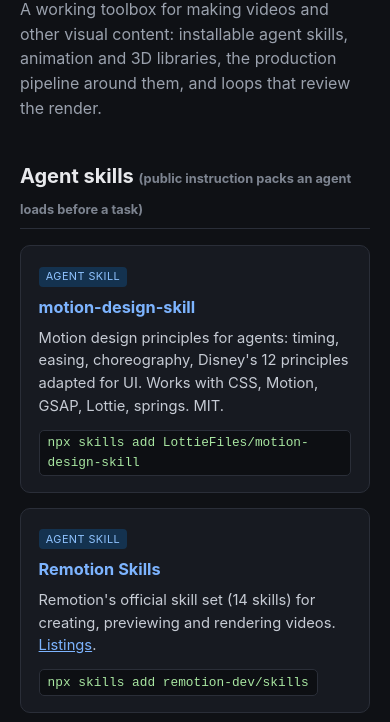
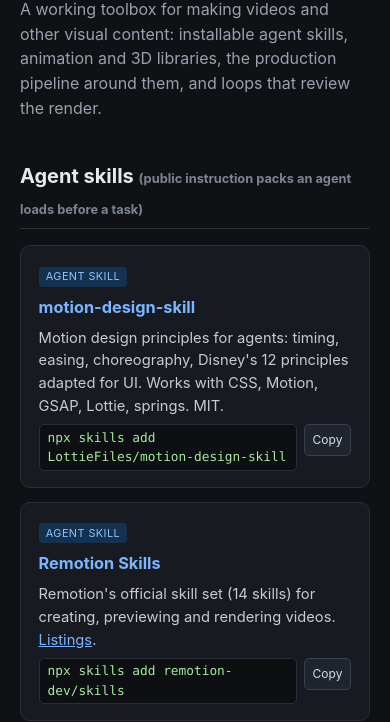
Before and after one commit to irvan-putra/skills, a plain HTML site: page motion/index.html in a window 390 px wide. Shown: the part 143-865 px from the top of the page. Drawn offline with Linux system fonts and the light colour scheme.

Commit message:
Make motion command chips mobile-safe and copyable

```diff
--- a/motion/index.html
+++ b/motion/index.html
@@ -24,7 +24,11 @@
   .tag.lib { background: #1e3a2a; color: #8fd9a8; }
   .tag.tool { background: #3a2f14; color: #e3c573; }
   .card p { margin: .4rem 0; font-size: .92rem; color: #c6cbd4; }
-  .card code { display: inline-block; background: #0d0f13; border: 1px solid #2a2e38; border-radius: 5px; padding: .15rem .5rem; font-size: .8rem; color: #a8e6a1; margin-top: .35rem; }
+  .card .command-row { display: flex; align-items: flex-start; gap: .4rem; margin-top: .35rem; }
+  .card code { display: block; flex: 1 1 auto; min-width: 0; background: #0d0f13; border: 1px solid #2a2e38; border-radius: 5px; padding: .15rem .5rem; font-family: ui-monospace, SFMono-Regular, Menlo, Consolas, "Liberation Mono", monospace; font-size: .8rem; line-height: 1.55; color: #a8e6a1; margin-top: 0; letter-spacing: 0; font-variant-ligatures: none; font-kerning: none; overflow-wrap: anywhere; }
+  .card code.multiline-command { white-space: pre-wrap; vertical-align: top; }
+  .copy-command { flex: 0 0 auto; min-height: 2rem; padding: .2rem .5rem; border: 1px solid #39414d; border-radius: 5px; background: #20242d; color: #d7dbe2; font: inherit; font-size: .75rem; cursor: pointer; }
+  .copy-command:hover, .copy-command:focus-visible { border-color: #7db4ff; color: #fff; }
   .meta { font-size: .8rem; color: #7d8490; }
   ol.pipeline { color: #c6cbd4; }
   ol.pipeline li { margin: .3rem 0; }
@@ -43,31 +47,31 @@
       <span class="tag skill">agent skill</span>
       <h3><a href="https://github.com/LottieFiles/motion-design-skill">motion-design-skill</a></h3>
       <p>Motion design principles for agents: timing, easing, choreography, Disney's 12 principles adapted for UI. Works with CSS, Motion, GSAP, Lottie, springs. MIT.</p>
-      <code>npx skills add LottieFiles/motion-design-skill</code>
+      <div class="command-row"><code>npx skills add LottieFiles/motion-design-skill</code><button class="copy-command" type="button" data-command="npx skills add LottieFiles/motion-design-skill" aria-label="Copy command">Copy</button></div>
     </div>
     <div class="card">
       <span class="tag skill">agent skill</span>
       <h3><a href="https://github.com/remotion-dev/skills">Remotion Skills</a></h3>
       <p>Remotion's official skill set (14 skills) for creating, previewing and rendering videos. <a href="https://www.skills.sh/remotion-dev">Listings</a>.</p>
-      <code>npx skills add remotion-dev/skills</code>
+      <div class="command-row"><code>npx skills add remotion-dev/skills</code><button class="copy-command" type="button" data-command="npx skills add remotion-dev/skills" aria-label="Copy command">Copy</button></div>
     </div>
     <div class="card">
       <span class="tag skill">agent skill</span>
       <h3><a href="https://github.com/lucasmarkes/hairline">hairline</a></h3>
       <p>Isometric line art that reacts to the pointer. <b>hairline-create</b> draws a figure from an idea; <b>hairline-adopt</b> rebuilds an existing SVG. Output is a single HTML file. MIT. <a href="https://hairline.lucasmarkes.com/skills">Docs</a>.</p>
-      <code>npx skills add lucasmarkes/hairline</code>
+      <div class="command-row"><code>npx skills add lucasmarkes/hairline</code><button class="copy-command" type="button" data-command="npx skills add lucasmarkes/hairline" aria-label="Copy command">Copy</button></div>
     </div>
     <div class="card">
       <span class="tag skill">agent skill</span>
       <h3><a href="https://github.com/wheresryan22/anatomy">anatomy</a></h3>
       <p>Interactive isometric SVG diagrams that explain a technical idea as a real physical object or machine, with optional WebGL shaders and a beta true-3D mode. <a href="https://skills.wheresryan.sh/anatomy">Author's page</a>.</p>
-      <code>npx skills add wheresryan22/anatomy</code>
+      <div class="command-row"><code>npx skills add wheresryan22/anatomy</code><button class="copy-command" type="button" data-command="npx skills add wheresryan22/anatomy" aria-label="Copy command">Copy</button></div>
     </div>
     <div class="card">
       <span class="tag skill">agent skill</span>
       <h3><a href="https://github.com/annnguyentt/anatomy-reveal-skill">anatomy-reveal</a></h3>
       <p>Builds an object as a many-part isometric figure, then produces an exploded-view reveal film and an interactive dissection page. Works from a photo or a name. MIT. <a href="https://typingmind.com/skills/annnguyentt-anatomy-reveal">TypingMind listing</a>.</p>
-      <code>npx skills add annnguyentt/anatomy-reveal-skill</code>
+      <div class="command-row"><code>npx skills add annnguyentt/anatomy-reveal-skill</code><button class="copy-command" type="button" data-command="npx skills add annnguyentt/anatomy-reveal-skill" aria-label="Copy command">Copy</button></div>
     </div>
   </div>
 
@@ -79,77 +83,78 @@
       <h3><a href="https://github.com/motiondivision/motion">Motion</a></h3>
       <p>Spring motion and screen transitions for React and JavaScript (formerly Framer Motion). <a href="https://motion.dev">motion.dev</a></p>
       <p>With an agent: <a href="https://motion.dev/ai-kit">Motion AI Kit</a>, the official skill + MCP server from the Motion team.</p>
-      <code>npx motion-ai</code>
+      <div class="command-row"><code>npx motion-ai</code><button class="copy-command" type="button" data-command="npx motion-ai" aria-label="Copy command">Copy</button></div>
     </div>
     <div class="card">
       <span class="tag lib">library</span>
       <h3><a href="https://github.com/greensock/GSAP">GSAP</a></h3>
       <p>Timeline-based animation for the web: precise sequencing, scroll triggers, SVG morphing. <a href="https://gsap.com">gsap.com</a></p>
       <p>With an agent: <a href="https://github.com/greensock/gsap-skills">GSAP Skills</a>, GreenSock's official skill set.</p>
-      <code>npx skills add greensock/gsap-skills</code>
+      <div class="command-row"><code>npx skills add greensock/gsap-skills</code><button class="copy-command" type="button" data-command="npx skills add greensock/gsap-skills" aria-label="Copy command">Copy</button></div>
     </div>
     <div class="card">
       <span class="tag lib">library</span>
       <h3><a href="https://github.com/mrdoob/three.js">Three.js</a></h3>
       <p>3D scenes and cameras in the browser; the base layer for WebGL content, pairs with react-three-fiber. <a href="https://threejs.org">threejs.org</a></p>
       <p>With an agent: <a href="https://github.com/CloudAI-X/threejs-skills">threejs-skills</a>, 13 packs covering current three.js, WebGPU/TSL and react-three-fiber.</p>
-      <code>npx skills add cloudai-x/threejs-skills</code>
+      <div class="command-row"><code>npx skills add cloudai-x/threejs-skills</code><button class="copy-command" type="button" data-command="npx skills add cloudai-x/threejs-skills" aria-label="Copy command">Copy</button></div>
     </div>
     <div class="card">
       <span class="tag lib">library</span>
       <h3><a href="https://github.com/pmndrs/react-three-rapier">react-three-rapier</a></h3>
       <p>Rapier physics in 3D React scenes: collisions, gravity, ragdolls. MIT.</p>
       <p>With an agent: <a href="https://github.com/EnzeD/r3f-skills">r3f-skills</a> includes r3f-physics, a Rapier bodies-and-colliders pack.</p>
-      <code>npx skills add EnzeD/r3f-skills</code>
+      <div class="command-row"><code>npx skills add EnzeD/r3f-skills</code><button class="copy-command" type="button" data-command="npx skills add EnzeD/r3f-skills" aria-label="Copy command">Copy</button></div>
     </div>
     <div class="card">
       <span class="tag lib">library</span>
       <h3><a href="https://github.com/pmndrs/react-postprocessing">react-postprocessing</a></h3>
       <p>Cinematic post effects for react-three-fiber: bloom, blur, depth of field, vignette.</p>
       <p>With an agent: <a href="https://github.com/EnzeD/r3f-skills">r3f-skills</a> includes r3f-postprocessing, for composer pipelines and screen effects.</p>
-      <code>npx skills add EnzeD/r3f-skills</code>
+      <div class="command-row"><code>npx skills add EnzeD/r3f-skills</code><button class="copy-command" type="button" data-command="npx skills add EnzeD/r3f-skills" aria-label="Copy command">Copy</button></div>
     </div>
     <div class="card">
       <span class="tag lib">library</span>
       <h3><a href="https://github.com/Alchemist0823/three.quarks">three.quarks</a></h3>
       <p>Particle effects for three.js: fire, smoke, explosions, magic. MIT. <a href="https://quarks.art">quarks.art</a></p>
       <p>With an agent: the MIT repo ships docs and live examples an agent can follow directly; <a href="https://github.com/scottstts/Threejs-Awesome-Graphics-Agent-Skills">Threejs Awesome Graphics Agent Skills</a> (MIT) adds a broader procedural-vfx pack.</p>
-      <code>npx threejs-awesome-graphics-agent-skills@latest install --agent claude-code</code>
+      <div class="command-row"><code class="multiline-command">npx threejs-awesome-graphics-agent-skills@latest install \
+--agent claude-code</code><button class="copy-command" type="button" data-command="npx threejs-awesome-graphics-agent-skills@latest install --agent claude-code" aria-label="Copy command">Copy</button></div>
     </div>
     <div class="card">
       <span class="tag lib">library</span>
       <h3><a href="https://github.com/cocopon/tweakpane">Tweakpane</a></h3>
       <p>Compact pane to adjust parameters live while developing a scene or animation. MIT.</p>
       <p>With an agent: the <a href="https://tweakpane.github.io/docs/">docs</a> are short enough to read cold; <a href="https://github.com/petekp/agent-skills">tuning-panel</a> builds a Tweakpane, Leva or dat.GUI panel and exports the tuned values (no license file).</p>
-      <code>npx add-skill petekp/agent-skills</code>
+      <div class="command-row"><code>npx add-skill petekp/agent-skills</code><button class="copy-command" type="button" data-command="npx add-skill petekp/agent-skills" aria-label="Copy command">Copy</button></div>
     </div>
     <div class="card">
       <span class="tag tool">desktop tool</span>
       <h3><a href="https://github.com/blender/blender">Blender</a></h3>
       <p>Free, open source 3D suite: modeling, rigging, animation, rendering. Exports glTF for the web. <a href="https://www.blender.org">blender.org</a></p>
       <p>With an agent: <a href="https://github.com/ahujasid/mcp-for-blender">Blender MCP</a>, a community MCP server that lets an agent control Blender directly.</p>
-      <code>uvx mcp-for-blender setup</code>
+      <div class="command-row"><code>uvx mcp-for-blender setup</code><button class="copy-command" type="button" data-command="uvx mcp-for-blender setup" aria-label="Copy command">Copy</button></div>
     </div>
     <div class="card">
       <span class="tag tool">tool</span>
       <h3><a href="https://github.com/ManimCommunity/manim">Manim</a></h3>
       <p>Programmatic animation of diagrams, formulas and explainers, the style known from math channels. Python. <a href="https://www.manim.community">manim.community</a></p>
       <p>With an agent: <a href="https://github.com/vumichien/manim-skill">manim-skill</a>, an agent pipeline that turns ideas and math into Manim scenes. Apache-2.0.</p>
-      <code>npx skills add vumichien/manim-skill</code>
+      <div class="command-row"><code>npx skills add vumichien/manim-skill</code><button class="copy-command" type="button" data-command="npx skills add vumichien/manim-skill" aria-label="Copy command">Copy</button></div>
     </div>
     <div class="card">
       <span class="tag lib">library / format</span>
       <h3><a href="https://github.com/airbnb/lottie-web">Lottie</a></h3>
       <p>Lightweight vector animations exported from After Effects, played on web and mobile by lottie-web. Huge free library at <a href="https://lottiefiles.com">LottieFiles</a>.</p>
       <p>With an agent: LottieFiles' official <a href="https://creator.lottiefiles.com/agents.md">agent guide + MCP server</a> for driving Lottie Creator.</p>
-      <code>npx -y @lottiefiles/creator-mcp@latest</code>
+      <div class="command-row"><code>npx -y @lottiefiles/creator-mcp@latest</code><button class="copy-command" type="button" data-command="npx -y @lottiefiles/creator-mcp@latest" aria-label="Copy command">Copy</button></div>
     </div>
     <div class="card">
       <span class="tag lib">library / engine</span>
       <h3><a href="https://github.com/remotion-dev/remotion">Remotion</a></h3>
       <p>Video engine in React: compositions, sequences, rendering to MP4. <a href="https://www.remotion.dev">remotion.dev</a></p>
       <p>With an agent: the official <a href="https://github.com/remotion-dev/skills">Remotion Skills</a> listed above.</p>
-      <code>npx skills add remotion-dev/skills</code>
+      <div class="command-row"><code>npx skills add remotion-dev/skills</code><button class="copy-command" type="button" data-command="npx skills add remotion-dev/skills" aria-label="Copy command">Copy</button></div>
     </div>
   </div>
 
@@ -160,28 +165,29 @@
       <h3><a href="https://api.openverse.org/v1/">Openverse API</a></h3>
       <p>Search openly licensed audio (SFX, music) and images. Free anonymous use; optional OAuth registration raises rate limits. Check each result's own license and attribution requirements. <a href="https://docs.openverse.org">Docs</a>.</p>
       <p>With an agent: <a href="https://github.com/neno-is-ooo/mcp-openverse">mcp-openverse</a>, a community MCP server for searching Openverse.</p>
-      <code>npm install -g @mcp/openverse</code>
+      <div class="command-row"><code>npm install -g @mcp/openverse</code><button class="copy-command" type="button" data-command="npm install -g @mcp/openverse" aria-label="Copy command">Copy</button></div>
     </div>
     <div class="card">
       <span class="tag lib">library</span>
       <h3><a href="https://github.com/librosa/librosa">librosa</a></h3>
       <p>Python audio analysis: beat tracking and tempo detection to sync cuts and movement to music. <a href="https://librosa.org">librosa.org</a></p>
       <p>With an agent: <a href="https://github.com/hugohow/mcp-music-analysis">mcp-music-analysis</a>, a community MCP server that runs librosa analysis.</p>
-      <code>npx -y @smithery/cli install @hugohow/mcp-music-analysis --client claude</code>
+      <div class="command-row"><code class="multiline-command">npx -y @smithery/cli install @hugohow/mcp-music-analysis \
+--client claude</code><button class="copy-command" type="button" data-command="npx -y @smithery/cli install @hugohow/mcp-music-analysis --client claude" aria-label="Copy command">Copy</button></div>
     </div>
     <div class="card">
       <span class="tag tool">tool</span>
       <h3><a href="https://github.com/m-bain/whisperX">WhisperX</a></h3>
       <p>Subtitles with word-level timestamps and speaker diarization, fast batched inference. BSD-2-Clause.</p>
       <p>With an agent: <a href="https://github.com/abubakarsiddik31/whisperx-transcribe">whisperx-transcribe</a>, runs WhisperX and returns a speaker-labeled Markdown transcript.</p>
-      <code>npx skills add abubakarsiddik31/whisperx-transcribe</code>
+      <div class="command-row"><code>npx skills add abubakarsiddik31/whisperx-transcribe</code><button class="copy-command" type="button" data-command="npx skills add abubakarsiddik31/whisperx-transcribe" aria-label="Copy command">Copy</button></div>
     </div>
     <div class="card">
       <span class="tag tool">tool</span>
       <h3><a href="https://github.com/FFmpeg/FFmpeg">FFmpeg</a></h3>
       <p>Export and conversion for everything: codecs, trimming, muxing audio and subtitles, thumbnails. <a href="https://www.ffmpeg.org">ffmpeg.org</a></p>
       <p>With an agent: <a href="https://github.com/muhammaddadu/ffmpeg-skill">ffmpeg-skill</a>, FFmpeg recipes plus a full production pipeline.</p>
-      <code>npx skills add muhammaddadu/ffmpeg-skill</code>
+      <div class="command-row"><code>npx skills add muhammaddadu/ffmpeg-skill</code><button class="copy-command" type="button" data-command="npx skills add muhammaddadu/ffmpeg-skill" aria-label="Copy command">Copy</button></div>
     </div>
   </div>
 
@@ -192,26 +198,26 @@
       <span class="tag skill">agent skill</span>
       <h3><a href="https://github.com/mirac221/frame-judge">frame-judge</a></h3>
       <p>A separate code-blind critic agent judges captured screenshots and frame sheets against your original request, with a capped revise loop. For UI, animation and video; runs in Claude Code, Cursor, Codex, ChatGPT and Antigravity. Apache-2.0. New, small project.</p>
-      <code>git clone https://github.com/mirac221/frame-judge && node frame-judge/scripts/install.mjs</code>
+      <div class="command-row"><code>git clone https://github.com/mirac221/frame-judge && node frame-judge/scripts/install.mjs</code><button class="copy-command" type="button" data-command="git clone https://github.com/mirac221/frame-judge &amp;&amp; node frame-judge/scripts/install.mjs" aria-label="Copy command">Copy</button></div>
     </div>
     <div class="card">
       <span class="tag tool">tool + skill</span>
       <h3><a href="https://github.com/moritzkremb/framejam">FrameJam</a></h3>
       <p>Pause the render, pin a comment to the exact frame and spot that is off, and the agent revises round by round. Plugin for Claude, ChatGPT and Cursor; local-first, works with any tool that renders MP4, over MCP. MIT. <a href="https://www.framejam.ai">framejam.ai</a></p>
-      <code>npx -y framejam install</code>
+      <div class="command-row"><code>npx -y framejam install</code><button class="copy-command" type="button" data-command="npx -y framejam install" aria-label="Copy command">Copy</button></div>
     </div>
     <div class="card">
       <span class="tag skill">agent skill</span>
       <h3><a href="https://github.com/whaleyxbt/claude-motion">claude-motion review-loop</a></h3>
       <p>A motion-design toolkit whose review-loop skill renders a draft, tiles one frame per timeline beat into labeled contact sheets, and checks composition, type, timing and consistency against a checklist. Self-review by the same agent, so pair it with your own look. MIT.</p>
-      <code>git clone https://github.com/whaleyxbt/claude-motion && cd claude-motion && npm install && npm run build</code>
+      <div class="command-row"><code>git clone https://github.com/whaleyxbt/claude-motion && cd claude-motion && npm install && npm run build</code><button class="copy-command" type="button" data-command="git clone https://github.com/whaleyxbt/claude-motion &amp;&amp; cd claude-motion &amp;&amp; npm install &amp;&amp; npm run build" aria-label="Copy command">Copy</button></div>
     </div>
     <div class="card">
       <span class="tag tool">MCP servers</span>
       <h3><a href="https://github.com/microsoft/playwright-mcp">Playwright MCP</a> / <a href="https://github.com/ChromeDevTools/chrome-devtools-mcp">Chrome DevTools MCP</a></h3>
       <p>The capture plumbing behind web review loops: an agent drives a real browser, screenshots pages and captures animation states, so there are actual frames to judge. Official servers from Microsoft and Google, both Apache-2.0.</p>
-      <code>npx @playwright/mcp@latest</code>
-      <code>npx -y chrome-devtools-mcp@latest</code>
+      <div class="command-row"><code>npx @playwright/mcp@latest</code><button class="copy-command" type="button" data-command="npx @playwright/mcp@latest" aria-label="Copy command">Copy</button></div>
+      <div class="command-row"><code>npx -y chrome-devtools-mcp@latest</code><button class="copy-command" type="button" data-command="npx -y chrome-devtools-mcp@latest" aria-label="Copy command">Copy</button></div>
     </div>
   </div>
 
@@ -231,5 +237,19 @@
     <br>Source of the starting list: <a href="https://x.com/nanajiang8888/status/2124480396020891988">a public post by @nanajiang8888</a> (Nov 22, 2026); repo links verified against that list.
   </footer>
 </main>
+<script>
+  document.addEventListener("click", async (event) => {
+    const button = event.target.closest(".copy-command");
+    if (!button) return;
+    const original = button.textContent;
+    try {
+      await navigator.clipboard.writeText(button.dataset.command);
+      button.textContent = "Copied";
+    } catch {
+      button.textContent = "Copy failed";
+    }
+    window.setTimeout(() => { button.textContent = original; }, 1600);
+  });
+</script>
 </body>
 </html>
```
